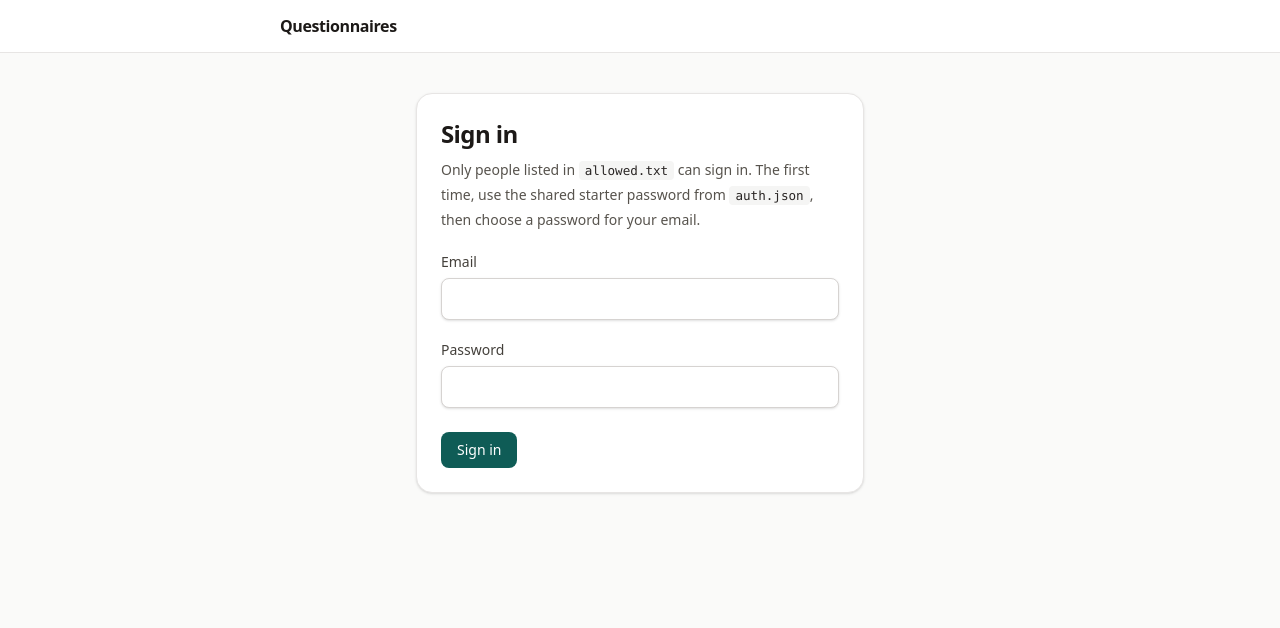
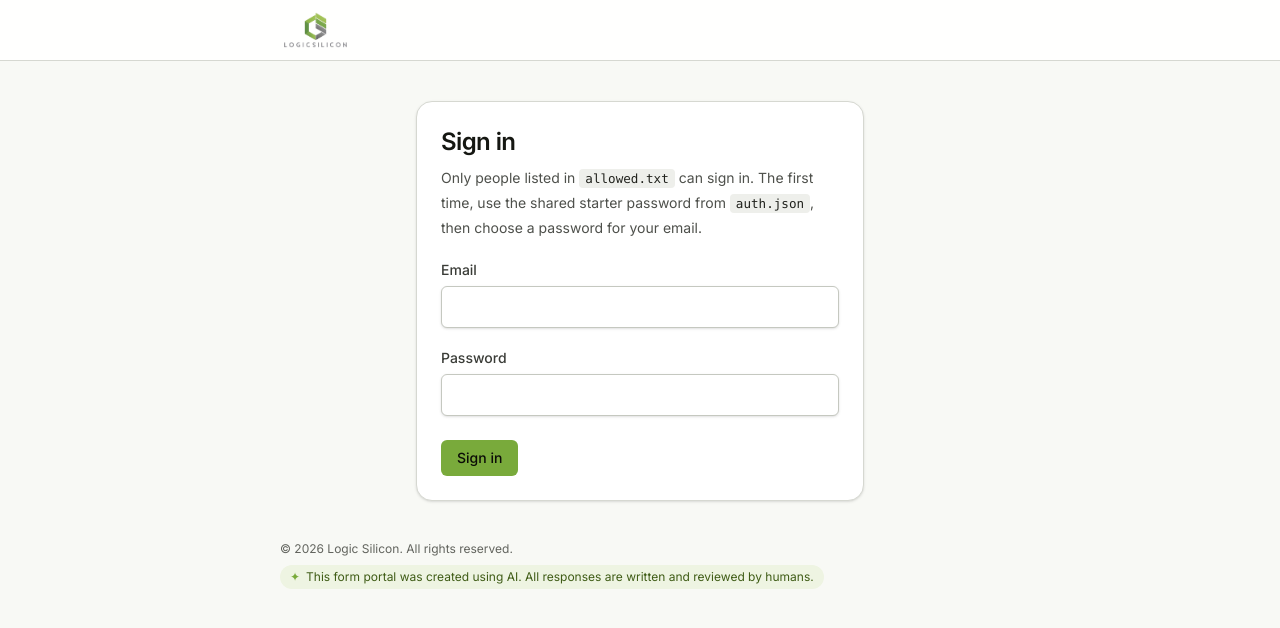
Before and after one commit to mahmad2504/questionnaires, a Flask app: page /login in a window 1280 px wide. Shown: the top 628 px of the page. Run offline with Flask 3, Linux system fonts and the light colour scheme.

Commit message:
Add favicon and logo images; update styles and labels across templates; enhance questionnaire configuration with default label; improve UI elements for consistency.

```diff
--- a/app.py
+++ b/app.py
@@ -32,6 +32,7 @@ MIN_PASSWORD_LENGTH = 8
 _store_lock = threading.RLock()
 
 DEFAULT_STATUSES = ["Done", "In progress", "Blocked"]
+DEFAULT_LABEL = "Responses"
 IMAGE_UPLOADS_ENABLED = False
 MAX_FILES = 8
 MAX_FILE_BYTES = 8 * 1024 * 1024
@@ -379,9 +380,12 @@ def load_questionnaire(slug: str) -> dict | None:
         return None
     enabled_value = config.get("enabled", True)
     enabled = enabled_value if isinstance(enabled_value, bool) else True
+    label_value = config.get("label", DEFAULT_LABEL)
+    label = label_value.strip() if isinstance(label_value, str) and label_value.strip() else DEFAULT_LABEL
     return {
         "slug": slug,
         "title": title.strip(),
+        "label": label,
         "statuses": [item.strip() for item in statuses],
         "instructions": render_instructions(instructions),
         "respondents": load_respondents(folder / "respondents.txt"),
--- a/questionnaires/release-checklist/config.json
+++ b/questionnaires/release-checklist/config.json
@@ -1,5 +1,6 @@
 {
   "title": "Release checklist",
+  "label": "Status update",
   "statuses": [
     "Done",
     "In progress",
--- a/templates/base.html
+++ b/templates/base.html
@@ -3,13 +3,31 @@
 <head>
   <meta charset="utf-8">
   <meta name="viewport" content="width=device-width, initial-scale=1">
-  <title>{% block title %}Questionnaires{% endblock %}</title>
+  <title>{% block title %}Questionnaires{% endblock %} · Logic Silicon</title>
+  <link rel="icon" href="{{ url_for('static', filename='favicon.png') }}" type="image/png">
+  <link rel="preconnect" href="https://fonts.googleapis.com">
+  <link rel="preconnect" href="https://fonts.gstatic.com" crossorigin>
+  <link href="https://fonts.googleapis.com/css2?family=Inter:wght@400;500;600;700&display=swap" rel="stylesheet">
   <script src="https://cdn.jsdelivr.net/npm/@tailwindcss/browser@4"></script>
   <style type="text/tailwindcss">
     @theme {
-      --color-teal-700: #147068;
-      --color-teal-800: #0f5c56;
-      --color-teal-900: #0a433e;
+      --font-sans: "Inter", ui-sans-serif, system-ui, sans-serif;
+      --color-brand: #79aa3b;
+      --color-brand-hover: #6a9634;
+      --color-brand-ink: #0b0c07;
+      --color-brand-deep: #3f5c16;
+      --color-brand-deeper: #2c4210;
+      --color-brand-soft: #eef4e2;
+      --color-stone-50: #f8f9f5;
+      --color-stone-100: #eeefeb;
+      --color-stone-200: #d6d8d1;
+      --color-stone-300: #c5c8c0;
+      --color-stone-400: #9a9c96;
+      --color-stone-500: #62645e;
+      --color-stone-600: #4e504b;
+      --color-stone-700: #3a3c37;
+      --color-stone-800: #21221d;
+      --color-stone-900: #151712;
     }
     code {
       @apply rounded bg-stone-100 px-1.5 py-0.5 font-mono text-[0.9em] text-stone-800;
@@ -32,7 +50,7 @@
       @apply mb-3 list-decimal space-y-1 pl-5 text-stone-700;
     }
     .instructions a {
-      @apply font-medium text-teal-800 underline;
+      @apply font-medium text-brand-deep underline;
     }
     .instructions :last-child {
       margin-bottom: 0;
@@ -41,24 +59,27 @@
 </head>
 <body class="min-h-screen bg-stone-50 font-sans text-stone-900 antialiased">
   <header class="sticky top-0 z-10 border-b border-stone-200 bg-white/90 backdrop-blur">
-    <div class="mx-auto flex w-full {{ self.main_width() }} flex-col gap-3 px-4 py-3.5 sm:flex-row sm:flex-wrap sm:items-center sm:justify-between sm:px-6">
-      {% if request.endpoint in ["questionnaire", "thanks", "own_responses"] %}
-        <span class="text-base font-semibold tracking-tight text-stone-900">Status update</span>
-      {% elif request.endpoint in ["login", "set_password"] %}
-        <span class="text-base font-semibold tracking-tight text-stone-900">Questionnaires</span>
-      {% elif request.path.startswith("/admin") %}
-        <a class="text-base font-semibold tracking-tight text-stone-900" href="{{ url_for('admin') }}">Questionnaires</a>
-      {% else %}
-        <a class="text-base font-semibold tracking-tight text-stone-900" href="{{ url_for('home') }}">Questionnaires</a>
-      {% endif %}
+    <div class="mx-auto flex w-full {{ self.main_width() }} flex-col gap-3 px-4 py-3 sm:flex-row sm:flex-wrap sm:items-center sm:justify-between sm:px-6">
+      <div class="flex min-w-0 items-center gap-3">
+        {% if request.endpoint in ["questionnaire", "thanks", "own_responses"] and questionnaire is defined %}
+          <img class="h-9 w-auto" src="{{ url_for('static', filename='logo.png') }}" alt="Logic Silicon">
+          <span class="text-sm font-medium text-stone-500">{{ questionnaire.label }}</span>
+        {% elif request.endpoint in ["login", "set_password"] %}
+          <img class="h-9 w-auto" src="{{ url_for('static', filename='logo.png') }}" alt="Logic Silicon">
+        {% elif request.path.startswith("/admin") %}
+          <a href="{{ url_for('admin') }}"><img class="h-9 w-auto" src="{{ url_for('static', filename='logo.png') }}" alt="Logic Silicon"></a>
+        {% else %}
+          <a href="{{ url_for('home') }}"><img class="h-9 w-auto" src="{{ url_for('static', filename='logo.png') }}" alt="Logic Silicon"></a>
+        {% endif %}
+      </div>
       {% if session.get("email") %}
         <div class="flex flex-wrap items-center gap-x-3 gap-y-2 text-sm text-stone-600 sm:ml-auto">
           {% if is_admin %}
-            <a class="font-medium text-teal-800 hover:text-teal-900" href="{{ url_for('admin') }}">Admin</a>
+            <a class="font-medium text-brand-deep hover:text-brand-deeper" href="{{ url_for('admin') }}">Admin</a>
           {% endif %}
           <span class="text-stone-500">{{ signed_in_name or session.get("email") }}</span>
           <form method="post" action="{{ url_for('logout') }}">
-            <button type="submit" class="rounded-lg border border-stone-300 bg-white px-3 py-1.5 text-sm font-medium text-stone-700 hover:bg-stone-50 focus:outline-none focus-visible:ring-2 focus-visible:ring-teal-700 focus-visible:ring-offset-2">Sign out</button>
+            <button type="submit" class="rounded-md border border-stone-300 bg-white px-3 py-1.5 text-sm font-medium text-stone-700 hover:bg-stone-50 focus:outline-none focus-visible:ring-2 focus-visible:ring-brand focus-visible:ring-offset-2">Sign out</button>
           </form>
         </div>
       {% endif %}
@@ -67,6 +88,13 @@
   <main class="mx-auto w-full {% block main_width %}max-w-3xl{% endblock %} px-4 py-10 sm:px-6">
     {% block content %}{% endblock %}
   </main>
+  <footer class="mx-auto w-full {{ self.main_width() }} px-4 pb-8 text-xs text-stone-500 sm:px-6">
+    <p>© 2026 Logic Silicon. All rights reserved.</p>
+    <p class="mt-2 inline-flex items-center gap-1.5 rounded-full bg-brand-soft px-2.5 py-1 text-brand-deep">
+      <span class="text-brand" aria-hidden="true">✦</span>
+      This form portal was created using AI. All responses are written and reviewed by humans.
+    </p>
+  </footer>
   <script>
     document.querySelectorAll("[data-copy]").forEach(function (button) {
       button.addEventListener("click", function () {
--- a/templates/error.html
+++ b/templates/error.html
@@ -5,7 +5,7 @@
     <h1 class="text-2xl font-semibold tracking-tight text-stone-900">{{ heading }}</h1>
     <p class="mt-2 leading-6 text-stone-600">{{ message }}</p>
     <p class="mt-6">
-      <a class="inline-flex items-center justify-center rounded-lg bg-teal-800 px-4 py-2 text-sm font-medium text-white no-underline hover:bg-teal-900 focus:outline-none focus-visible:ring-2 focus-visible:ring-teal-700 focus-visible:ring-offset-2" href="{{ url_for('home') }}">Back to questionnaires</a>
+      <a class="inline-flex items-center justify-center rounded-md bg-brand px-4 py-2 text-sm font-medium text-brand-ink no-underline hover:bg-brand-hover focus:outline-none focus-visible:ring-2 focus-visible:ring-brand focus-visible:ring-offset-2" href="{{ url_for('home') }}">Back to questionnaires</a>
     </p>
   </article>
 {% endblock %}
--- a/templates/home.html
+++ b/templates/home.html
@@ -13,10 +13,10 @@
           {% endif %}
           <div class="mt-4 flex flex-wrap items-center gap-3">
             {% if not card.closed %}
-              <a class="inline-flex items-center justify-center rounded-lg bg-teal-800 px-4 py-2 text-sm font-medium text-white no-underline hover:bg-teal-900 focus:outline-none focus-visible:ring-2 focus-visible:ring-teal-700 focus-visible:ring-offset-2" href="{{ card.link }}">Open</a>
+              <a class="inline-flex items-center justify-center rounded-md bg-brand px-4 py-2 text-sm font-medium text-brand-ink no-underline hover:bg-brand-hover focus:outline-none focus-visible:ring-2 focus-visible:ring-brand focus-visible:ring-offset-2" href="{{ card.link }}">Open</a>
             {% endif %}
             {% if card.has_reply %}
-              <a class="inline-flex items-center justify-center rounded-lg border border-stone-300 bg-white px-4 py-2 text-sm font-medium text-stone-700 no-underline hover:bg-stone-50 focus:outline-none focus-visible:ring-2 focus-visible:ring-teal-700 focus-visible:ring-offset-2" href="{{ card.view_link }}">Your previous responses</a>
+              <a class="inline-flex items-center justify-center rounded-md border border-stone-300 bg-white px-4 py-2 text-sm font-medium text-stone-700 no-underline hover:bg-stone-50 focus:outline-none focus-visible:ring-2 focus-visible:ring-brand focus-visible:ring-offset-2" href="{{ card.view_link }}">Your previous responses</a>
             {% endif %}
           </div>
         </li>
--- a/templates/login.html
+++ b/templates/login.html
@@ -16,12 +16,12 @@
       {% endif %}
       <input type="hidden" name="next" value="{{ next_url }}">
       <label class="mt-5 block text-sm font-medium text-stone-700" for="email">Email</label>
-      <input class="mt-1.5 w-full rounded-lg border border-stone-300 bg-white px-3 py-2 text-stone-900 shadow-sm outline-none focus:border-teal-700 focus:ring-2 focus:ring-teal-700/20" id="email" name="email" type="email" required maxlength="200" value="{{ email }}" autocomplete="username">
+      <input class="mt-1.5 w-full rounded-md border border-stone-300 bg-white px-3 py-2 text-stone-900 shadow-sm outline-none focus:border-brand focus:ring-2 focus:ring-brand/30" id="email" name="email" type="email" required maxlength="200" value="{{ email }}" autocomplete="username">
 
       <label class="mt-5 block text-sm font-medium text-stone-700" for="password">Password</label>
-      <input class="mt-1.5 w-full rounded-lg border border-stone-300 bg-white px-3 py-2 text-stone-900 shadow-sm outline-none focus:border-teal-700 focus:ring-2 focus:ring-teal-700/20" id="password" name="password" type="password" required autocomplete="current-password">
+      <input class="mt-1.5 w-full rounded-md border border-stone-300 bg-white px-3 py-2 text-stone-900 shadow-sm outline-none focus:border-brand focus:ring-2 focus:ring-brand/30" id="password" name="password" type="password" required autocomplete="current-password">
 
-      <button class="mt-6 inline-flex items-center justify-center rounded-lg bg-teal-800 px-4 py-2 text-sm font-medium text-white hover:bg-teal-900 focus:outline-none focus-visible:ring-2 focus-visible:ring-teal-700 focus-visible:ring-offset-2" type="submit">Sign in</button>
+      <button class="mt-6 inline-flex items-center justify-center rounded-md bg-brand px-4 py-2 text-sm font-medium text-brand-ink hover:bg-brand-hover focus:outline-none focus-visible:ring-2 focus-visible:ring-brand focus-visible:ring-offset-2" type="submit">Sign in</button>
     </form>
   </article>
 {% endblock %}
--- a/templates/own.html
+++ b/templates/own.html
@@ -14,7 +14,7 @@
       <p class="mt-6 rounded-xl border border-dashed border-stone-300 px-4 py-8 text-center text-stone-500">You have not submitted a response yet.</p>
     {% endif %}
     <p class="mt-6">
-      <a class="text-sm font-medium text-teal-800 hover:text-teal-900" href="{{ url_for('questionnaire', slug=questionnaire.slug) }}">Back to {{ questionnaire.title }}</a>
+      <a class="text-sm font-medium text-brand-deep hover:text-brand-deeper" href="{{ url_for('questionnaire', slug=questionnaire.slug) }}">Back to {{ questionnaire.title }}</a>
     </p>
   </article>
 {% endblock %}
--- a/templates/password.html
+++ b/templates/password.html
@@ -15,13 +15,13 @@
         </div>
       {% endif %}
       <label class="mt-5 block text-sm font-medium text-stone-700" for="password">New password</label>
-      <input class="mt-1.5 w-full rounded-lg border border-stone-300 bg-white px-3 py-2 text-stone-900 shadow-sm outline-none focus:border-teal-700 focus:ring-2 focus:ring-teal-700/20" id="password" name="password" type="password" required minlength="8" autocomplete="new-password">
+      <input class="mt-1.5 w-full rounded-md border border-stone-300 bg-white px-3 py-2 text-stone-900 shadow-sm outline-none focus:border-brand focus:ring-2 focus:ring-brand/30" id="password" name="password" type="password" required minlength="8" autocomplete="new-password">
       <p class="mt-1.5 text-sm text-stone-500">At least 8 characters, and different from the starter password.</p>
 
       <label class="mt-5 block text-sm font-medium text-stone-700" for="confirm">Confirm password</label>
-      <input class="mt-1.5 w-full rounded-lg border border-stone-300 bg-white px-3 py-2 text-stone-900 shadow-sm outline-none focus:border-teal-700 focus:ring-2 focus:ring-teal-700/20" id="confirm" name="confirm" type="password" required minlength="8" autocomplete="new-password">
+      <input class="mt-1.5 w-full rounded-md border border-stone-300 bg-white px-3 py-2 text-stone-900 shadow-sm outline-none focus:border-brand focus:ring-2 focus:ring-brand/30" id="confirm" name="confirm" type="password" required minlength="8" autocomplete="new-password">
 
-      <button class="mt-6 inline-flex items-center justify-center rounded-lg bg-teal-800 px-4 py-2 text-sm font-medium text-white hover:bg-teal-900 focus:outline-none focus-visible:ring-2 focus-visible:ring-teal-700 focus-visible:ring-offset-2" type="submit">Save password</button>
+      <button class="mt-6 inline-flex items-center justify-center rounded-md bg-brand px-4 py-2 text-sm font-medium text-brand-ink hover:bg-brand-hover focus:outline-none focus-visible:ring-2 focus-visible:ring-brand focus-visible:ring-offset-2" type="submit">Save password</button>
     </form>
   </article>
 {% endblock %}
--- a/templates/reply.html
+++ b/templates/reply.html
@@ -9,7 +9,7 @@
   {% if reply.links %}
     <ul class="mt-3 space-y-1">
       {% for link in reply.links %}
-        <li><a class="break-all text-sm font-medium text-teal-800 hover:text-teal-900" href="{{ link }}" target="_blank" rel="noopener noreferrer">{{ link }}</a></li>
+        <li><a class="break-all text-sm font-medium text-brand-deep hover:text-brand-deeper" href="{{ link }}" target="_blank" rel="noopener noreferrer">{{ link }}</a></li>
       {% endfor %}
     </ul>
   {% endif %}
@@ -17,7 +17,7 @@
     <div class="mt-3 flex flex-wrap gap-3">
       {% for shot in reply.screenshots %}
         <a href="{{ url_for(screenshot_endpoint, slug=questionnaire.slug, folder=reply.folder, filename=shot) }}">
-          <img class="block h-auto max-w-full rounded-lg border border-stone-200 bg-white sm:max-w-[280px]" src="{{ url_for(screenshot_endpoint, slug=questionnaire.slug, folder=reply.folder, filename=shot) }}" alt="Screenshot from {{ reply.name }}">
+          <img class="block h-auto max-w-full rounded-md border border-stone-200 bg-white sm:max-w-[280px]" src="{{ url_for(screenshot_endpoint, slug=questionnaire.slug, folder=reply.folder, filename=shot) }}" alt="Screenshot from {{ reply.name }}">
         </a>
       {% endfor %}
     </div>
--- a/templates/response.html
+++ b/templates/response.html
@@ -2,7 +2,7 @@
 {% block title %}{{ reply.name or reply.email }} — {{ questionnaire.title }}{% endblock %}
 {% block content %}
   <p>
-    <a class="text-sm font-medium text-teal-800 hover:text-teal-900" href="{{ url_for('review', slug=questionnaire.slug) }}">Back to responses</a>
+    <a class="text-sm font-medium text-brand-deep hover:text-brand-deeper" href="{{ url_for('review', slug=questionnaire.slug) }}">Back to responses</a>
   </p>
   <h1 class="mt-3 text-2xl font-semibold tracking-tight text-stone-900">{{ questionnaire.title }}</h1>
   {% if is_latest %}
@@ -21,7 +21,7 @@
             </div>
             <div class="flex shrink-0 items-center gap-3">
               {% with status=item.status %}{% include "status_badge.html" %}{% endwith %}
-              <a class="inline-flex items-center justify-center rounded-lg border border-stone-300 bg-white px-3 py-1.5 text-sm font-medium text-stone-700 no-underline hover:bg-stone-50 focus:outline-none focus-visible:ring-2 focus-visible:ring-teal-700 focus-visible:ring-offset-2" href="{{ url_for('response_detail', slug=questionnaire.slug, folder=item.folder) }}">View</a>
+              <a class="inline-flex items-center justify-center rounded-md border border-stone-300 bg-white px-3 py-1.5 text-sm font-medium text-stone-700 no-underline hover:bg-stone-50 focus:outline-none focus-visible:ring-2 focus-visible:ring-brand focus-visible:ring-offset-2" href="{{ url_for('response_detail', slug=questionnaire.slug, folder=item.folder) }}">View</a>
             </div>
           </li>
         {% endfor %}
--- a/templates/review_row.html
+++ b/templates/review_row.html
@@ -24,7 +24,7 @@
   </td>
   <td class="px-3 py-2 text-right">
     {% if row.latest %}
-      <a class="inline-flex items-center justify-center rounded-lg border border-stone-300 bg-white px-3 py-1.5 text-sm font-medium text-stone-700 no-underline hover:bg-stone-50 focus:outline-none focus-visible:ring-2 focus-visible:ring-teal-700 focus-visible:ring-offset-2" href="{{ url_for('response_detail', slug=questionnaire.slug, folder=row.latest.folder) }}">View</a>
+      <a class="inline-flex items-center justify-center rounded-md border border-stone-300 bg-white px-3 py-1.5 text-sm font-medium text-stone-700 no-underline hover:bg-stone-50 focus:outline-none focus-visible:ring-2 focus-visible:ring-brand focus-visible:ring-offset-2" href="{{ url_for('response_detail', slug=questionnaire.slug, folder=row.latest.folder) }}">View</a>
     {% endif %}
   </td>
 </tr>
--- a/templates/thanks.html
+++ b/templates/thanks.html
@@ -5,10 +5,10 @@
     <h1 class="text-2xl font-semibold tracking-tight text-stone-900">Update saved</h1>
     <p class="mt-2 leading-6 text-stone-600">Your response for {{ questionnaire.title }} is stored. It does not replace anyone else's update. Send another one later if your status changes.</p>
     <p class="mt-6">
-      <a class="inline-flex items-center justify-center rounded-lg bg-teal-800 px-4 py-2 text-sm font-medium text-white no-underline hover:bg-teal-900 focus:outline-none focus-visible:ring-2 focus-visible:ring-teal-700 focus-visible:ring-offset-2" href="{{ url_for('questionnaire', slug=questionnaire.slug) }}">Back to {{ questionnaire.title }}</a>
+      <a class="inline-flex items-center justify-center rounded-md bg-brand px-4 py-2 text-sm font-medium text-brand-ink no-underline hover:bg-brand-hover focus:outline-none focus-visible:ring-2 focus-visible:ring-brand focus-visible:ring-offset-2" href="{{ url_for('questionnaire', slug=questionnaire.slug) }}">Back to {{ questionnaire.title }}</a>
     </p>
     <p class="mt-4">
-      <a class="text-sm font-medium text-teal-800 hover:text-teal-900" href="{{ url_for('own_responses', slug=questionnaire.slug) }}">Your previous responses</a>
+      <a class="text-sm font-medium text-brand-deep hover:text-brand-deeper" href="{{ url_for('own_responses', slug=questionnaire.slug) }}">Your previous responses</a>
     </p>
   </article>
 {% endblock %}
```
Also changed, not shown: templates/admin.html (+10 -10 lines), templates/form.html (+15 -15 lines), templates/review.html (+6 -6 lines), static/favicon.png (added), static/logo.png (added), 1 other file.
